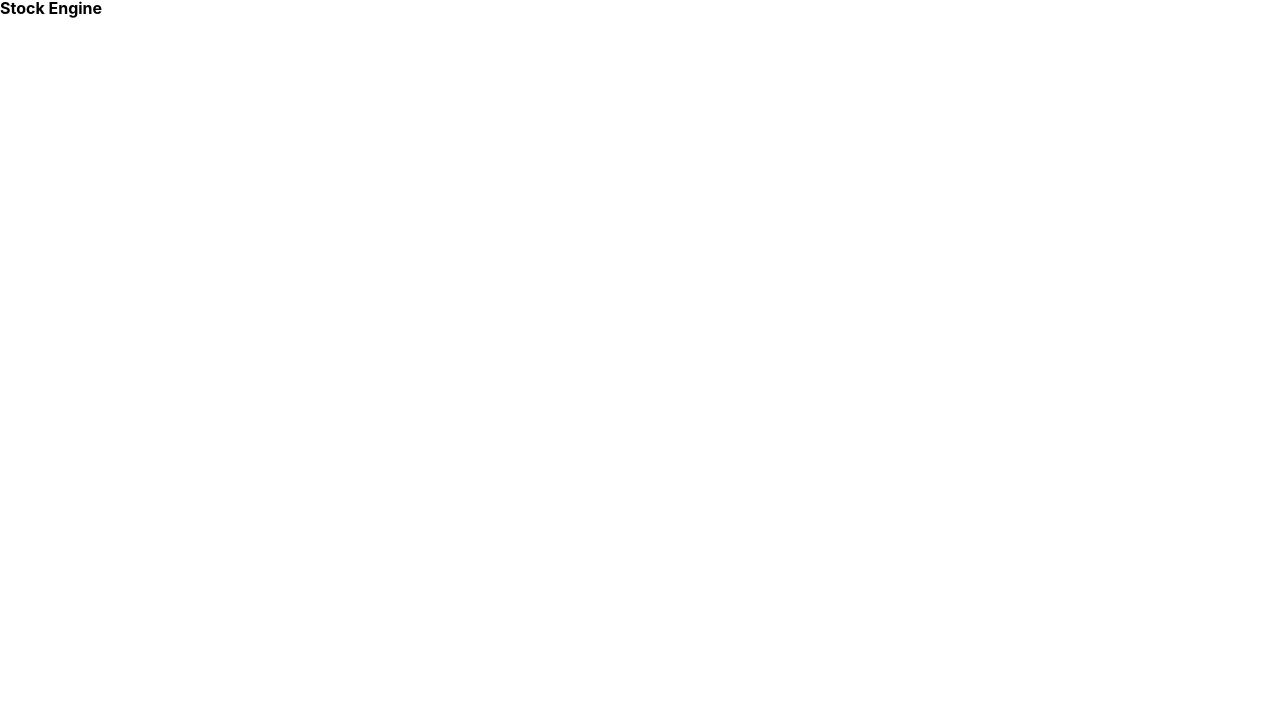
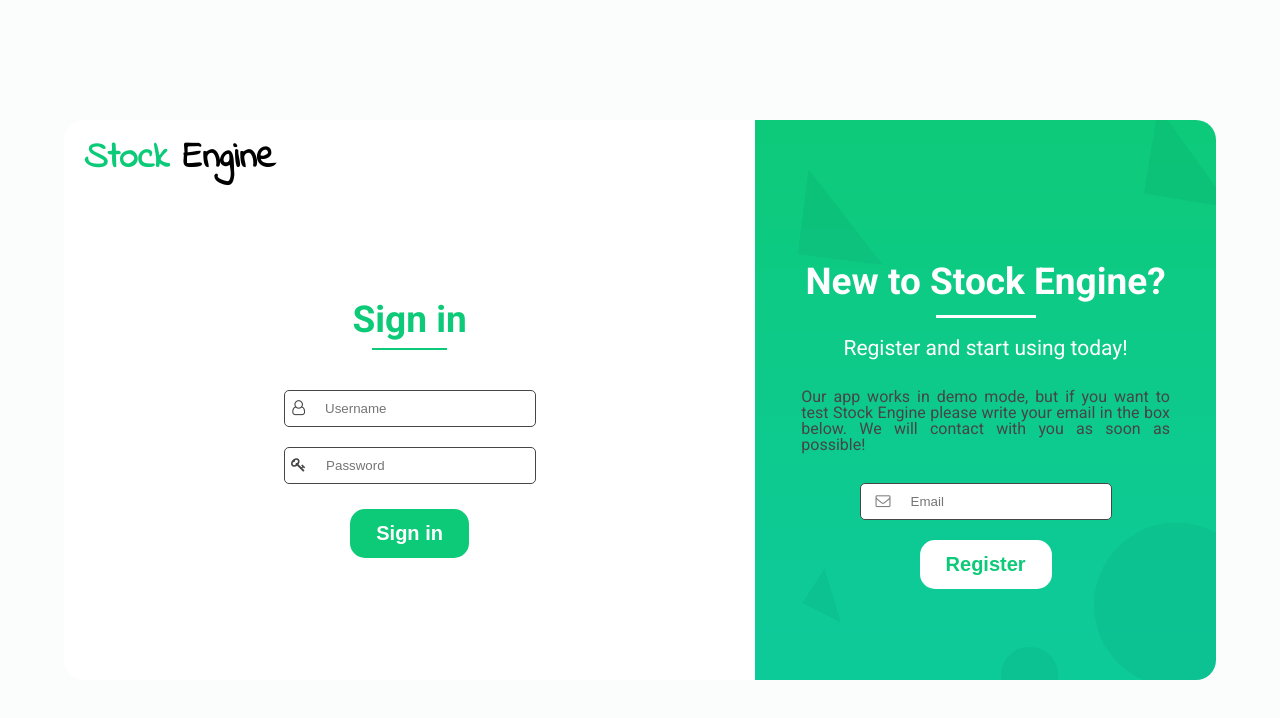
Before and after one commit to Stock-Engine/stock-engine-frontend, a React (Create React App) app: page / in a window 1280 px wide. Shown: the top 718 px of the page. Built offline with nearby package versions, Linux system fonts and the light colour scheme.

Commit message:
Add static login page

```diff
--- a/public/index.html
+++ b/public/index.html
@@ -9,35 +9,11 @@
       name="description"
       content="Web site created using create-react-app"
     />
-    <link rel="apple-touch-icon" href="%PUBLIC_URL%/logo192.png" />
-    <!--
-      manifest.json provides metadata used when your web app is installed on a
-      user's mobile device or desktop. See https://developers.google.com/web/fundamentals/web-app-manifest/
-    -->
     <link rel="manifest" href="%PUBLIC_URL%/manifest.json" />
-    <!--
-      Notice the use of %PUBLIC_URL% in the tags above.
-      It will be replaced with the URL of the `public` folder during the build.
-      Only files inside the `public` folder can be referenced from the HTML.
-
-      Unlike "/favicon.ico" or "favicon.ico", "%PUBLIC_URL%/favicon.ico" will
-      work correctly both with client-side routing and a non-root public URL.
-      Learn how to configure a non-root public URL by running `npm run build`.
-    -->
     <title>Stock Engine</title>
   </head>
   <body>
     <noscript>You need to enable JavaScript to run this app.</noscript>
     <div id="root"></div>
-    <!--
-      This HTML file is a template.
-      If you open it directly in the browser, you will see an empty page.
-
-      You can add webfonts, meta tags, or analytics to this file.
-      The build step will place the bundled scripts into the <body> tag.
-
-      To begin the development, run `npm start` or `yarn start`.
-      To create a production bundle, use `npm run build` or `yarn build`.
-    -->
   </body>
 </html>
--- a/src/App.css
+++ b/src/App.css
@@ -1 +1,17 @@
-@import "reset.css"
+@import "reset.css";
+@import url('https://fonts.googleapis.com/css2?family=Open+Sans:wght@400;600;700&display=swap');
+
+html {
+    scroll-behavior: smooth;
+}
+body {
+    background-color: #FBFCFC;
+}
+
+@media (min-width:700px) {
+    .login--page {
+        margin: 15vh auto 125vh auto;
+        display: flex;
+        width: 90%;
+    }
+}
--- a/src/App.js
+++ b/src/App.js
@@ -1,9 +1,14 @@
 import './App.css'
+import Login from './components/LoginPage/LoginSection/LoginSection'
+import Register from './components/LoginPage/RegisterSection/RegisterSection'
 
 function App () {
   return (
     <div className='App'>
-      <h1>Stock Engine</h1>
+      <div className='login--page'>
+        <Login />
+        <Register />
+      </div>
     </div>
   )
 }
--- /dev/null
+++ b/src/components/LoginPage/LoginSection/LoginSection.css
@@ -0,0 +1,143 @@
+@import "../../../variables.css";
+@import url('https://fonts.googleapis.com/css2?family=Indie+Flower&family=Roboto:wght@400;700&display=swap');
+@import url('https://cdnjs.cloudflare.com/ajax/libs/font-awesome/4.7.0/css/font-awesome.min.css');
+
+span {
+    color: var(--green);
+}
+
+h2 {
+    font-size: 37px;
+}
+
+.login {
+    height: 100vh;
+}
+
+.login__section {
+    margin: 18vh auto;
+    font-family: 'Roboto', sans-serif;
+}
+
+.login__section--header {
+    padding: 20px;
+}
+
+.header__logo {
+    font-family: 'Indie Flower', cursive;
+    font-size: 37px;
+    font-weight: bold;
+}
+
+.login__section--title {
+    margin: 40px 0;
+    text-align: center;
+    color: var(--green);
+}
+
+.login__section--title hr {
+    margin-top: 10px;
+    width: 75px;
+    height: 2.7px;
+    background-color: var(--green);
+    border: none;
+}
+
+.login__section--form {
+    text-align: center;
+}
+
+.form__input {
+    border: 0.5px solid var(--gray);
+    background-color: white;
+    border-radius: 5px;
+    margin: 20px auto 20px auto;
+    width: 250px;
+}
+
+.form__input span {
+    font-size: 15px;
+    margin: 0 10px 0 -15px;
+    color: var(--gray);
+}
+
+#input--username,
+#input--password {
+    padding: 7px;
+    border: none;
+    outline: 0;
+}
+
+#button--submit {
+    padding: 13px 26px;
+    font-size: 20px;
+    color: white;
+    background-color: var(--green);
+    border: none;
+    border-radius: 15px;
+    font-weight: bold;
+    margin-top: 5px;
+    transition: all 0.5s;
+}
+
+#button--submit:hover {
+    background-color: white;
+    color: var(--green);
+    border: 1px solid var(--green);
+}
+
+.login__section--arrow p {
+    margin-top: 25vh;
+    color: var(--green);
+    font-size: 15px;
+    text-align: center;
+}
+
+.login__section--arrow a {
+    position: absolute;
+    top: 90vh;
+    left: 47%;
+    height: 20px;
+    width: 20px;
+    border-left: 2px solid var(--green);
+    border-bottom: 2px solid var(--green);
+    transform: rotate(-45deg);
+    animation: animate--arrow  3s infinite;
+  }
+
+  @keyframes animate--arrow {
+      0% {
+        transform: rotate(-45deg) translate(0, 0);
+        opacity: 0;
+    }
+    50% {
+        opacity: 1;
+    }
+    100% {
+        transform: rotate(-45deg) translate(-20px, 20px);
+        opacity: 0;
+    }
+  }
+
+@media screen and (min-width: 700px) {
+
+    .login {
+        margin: auto auto;
+        width: 60%;
+        height: 70vh;
+        background-color: white;
+        border-radius: 20px 0 0 20px;
+    }
+
+    .login__section {
+        margin: 15% auto;
+    }
+
+    #input--username,
+    #input--password {
+        padding: 10px;
+    }
+    .login__section--arrow {
+        display: none;
+    }
+}
--- /dev/null
+++ b/src/components/LoginPage/LoginSection/LoginSection.js
@@ -0,0 +1,43 @@
+import './LoginSection.css'
+
+function Login () {
+    return (
+        <div className='login'>
+
+            <header className='login__section--header'>
+                <p className='header__logo'>
+                    <span>Stock</span> Engine
+                </p>
+            </header>
+
+            <div className='login__section'>
+                <section className='login__section--title'>
+                    <h2>Sign in</h2>
+                    <hr/>
+                </section>
+
+                <section className='login__section--form'>
+                    <form>
+                        <div className='form__input'>
+                            <span className='fa fa-user-o'></span>
+                            <input type="name" id="input--username" placeholder="Username" required></input>
+                        </div>
+                        <div className='form__input'>
+                            <span className='fa fa-key'></span>
+                            <input type="password" id="input--password" placeholder="Password" required></input>
+                        </div>
+                        <button type="submit" id="button--submit">Sign in</button>
+                    </form>
+                </section>
+
+                <section className='login__section--arrow'>
+                    <p>Don't have account?</p>
+                    <a href="#register__section"> </a>
+                </section>
+            </div>
+
+        </div>
+    )
+}
+
+export default Login
--- /dev/null
+++ b/src/components/LoginPage/RegisterSection/RegisterSection.css
@@ -0,0 +1,94 @@
+.register {
+    width: 100%;
+    height: 100vh;
+    background-image: url("../../../images/backgrounds/register--bg.png");
+    background-position: center;
+    background-size: cover;
+    font-family: 'Roboto', sans-serif;
+    box-shadow: 0px 15px 30px 27px rgba(13,202,136,0.46);
+}
+
+.register__section--header {
+    color: white;
+    padding-top: 23vh;
+}
+
+.register__section--header h2 {
+    text-align: center;
+}
+
+.register__section--header hr {
+    margin-top: 15px;
+    width: 100px;
+    height: 2.7px;
+    background-color: white;
+    border: none;
+}
+
+.register__section--header p {
+    margin-top: 20px;
+    font-size: 21px;
+    text-align: center;
+}
+
+.register__section--form p {
+    width: 80%;
+    text-align: justify;
+    margin: 30px auto;
+    color: var(--gray);
+}
+
+.form__input--register {
+    border: 0.5px solid var(--gray);
+    background-color: white;
+    border-radius: 5px;
+    margin: 20px auto 20px auto;
+    width: 250px;
+}
+
+.form__input--register span {
+    font-size: 15px;
+    margin: 0 10px 0 15px;
+    color: gray;
+}
+
+#input--email {
+    padding: 7px;
+    border: none;
+    outline: 0;
+}
+
+#button--register {
+    display: block;
+    margin: 0 auto;
+    padding: 13px 26px;
+    font-size: 20px;
+    color: var(--green);
+    background-color: white;
+    border: none;
+    border-radius: 15px;
+    font-weight: bold;
+    transition: all 0.5s;
+}
+
+#button--register:hover {
+    background-color: transparent;
+    color: white;
+    border: 1px solid white;
+}
+
+@media (min-width: 700px) {
+    .register {
+        width: 40%;
+        height: 70vh;
+        box-shadow: none;
+        border-radius: 0 20px 20px 0;
+    }
+
+    .register__section--header {
+        padding-top: 31%;
+    }
+    #input--email {
+        padding: 10px;
+    }
+}
--- /dev/null
+++ b/src/components/LoginPage/RegisterSection/RegisterSection.js
@@ -0,0 +1,29 @@
+import './RegisterSection.css'
+
+function Register () {
+    return (
+        <div className='register' id="register__section">
+            <section className='register__section--header'>
+                <h2>New to Stock Engine?</h2>
+                <hr/>
+                <p>Register and start using today!</p>
+            </section>
+            <section className='register__section--form'>
+                 <p>
+                    Our app works in demo mode,
+                    but if you want to test Stock Engine please write your email in the box below.
+                    We will contact with you as soon as possible!
+                </p>
+                <form>
+                     <div className='form__input--register'>
+                        <span className='fa fa-envelope-o'></span>
+                        <input type="email" id="input--email" placeholder="Email" required></input>
+                    </div>
+                    <button type="submit" id="button--register">Register</button>
+                </form>
+            </section>
+        </div>
+    )
+}
+
+export default Register
--- /dev/null
+++ b/src/variables.css
@@ -0,0 +1,4 @@
+:root {
+    --green: #0DCA78;
+    --gray: #464646;
+}
```
Also changed, not shown: src/images/backgrounds/register--bg.png (added).
